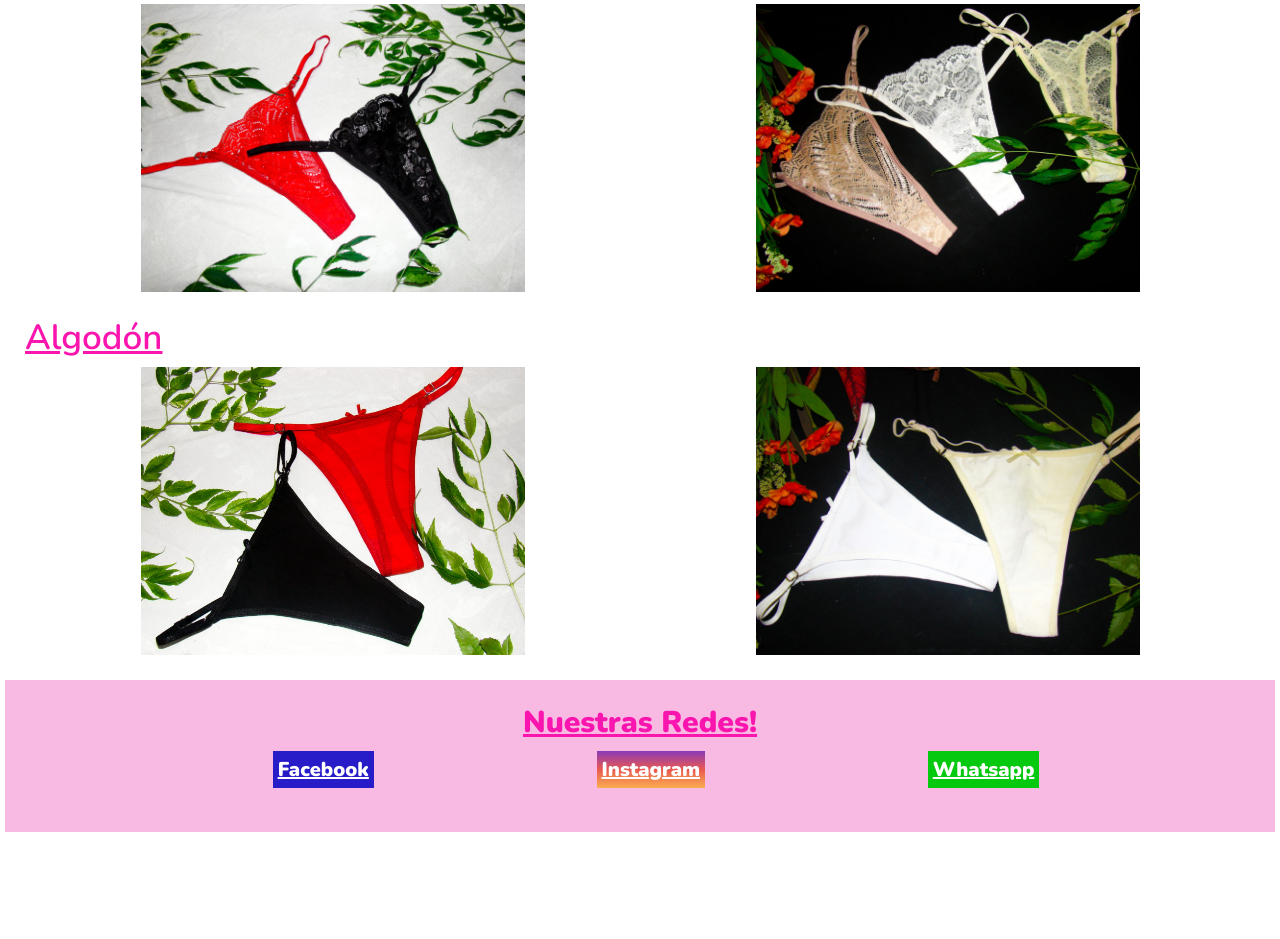
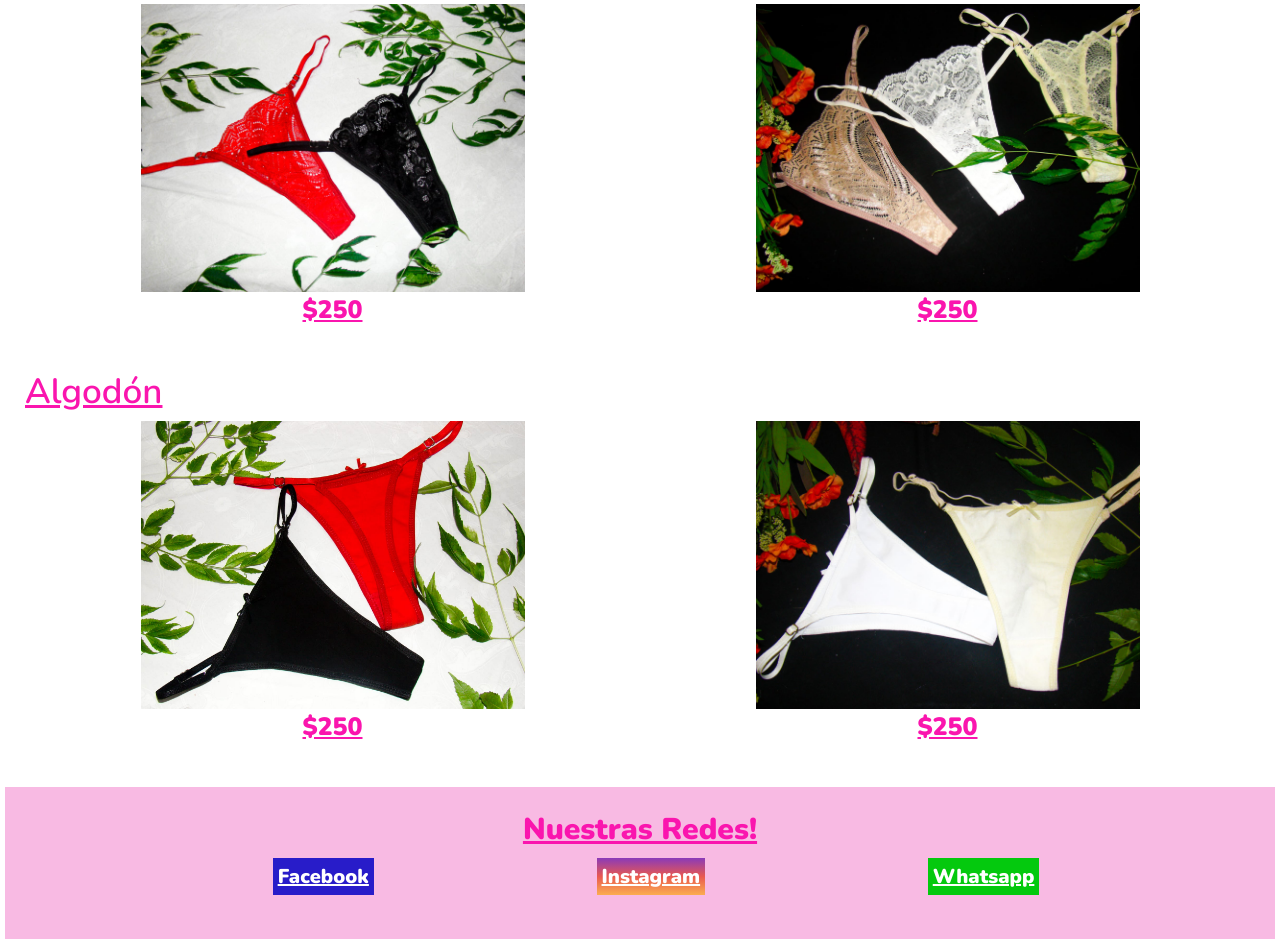
Before and after one commit to PabloPrando/RicharteLeonard, a website: page pages/bombachas.html in a window 1280 px wide. Shown: the part 462-1401 px from the top of the page. Before the commit the page ends 1294 px from the top, so only its background shows below. Drawn offline with nearby package versions, Linux system fonts and the light colour scheme; a web font is replaced by a local one.

Commit message:
cambio en H1 y precios bombachas

```diff
--- a/pages/bombachas.html
+++ b/pages/bombachas.html
@@ -72,7 +72,7 @@
         <section>
             <div class="tituloh1">
                 <h1>
-                    Richarte Leonard - Lenceria Fina
+                    Colección 2021 - Lenceria Fina
                 </h1>
             </div>
 
@@ -88,8 +88,16 @@
                 </h3>
 
                 <div class="flex-less">
-                    <img src="../multimedia/images/less-1.jpeg" alt="Encaje Rojo/Negro">
-                    <img src="../multimedia/images/less-2.jpeg" alt="Encaje Colores Claros">
+                    <div>
+                        <img src="../multimedia/images/less-1.jpeg" alt="Encaje Rojo/Negro">
+                        <p>$250</p>
+                    </div>
+                    <div>
+                        <img src="../multimedia/images/less-2.jpeg" alt="Encaje Colores Claros">
+                        <p>$250</p>
+                    </div>
+
+
                 </div>
 
             </div>
@@ -100,8 +108,16 @@
                 </h3>
 
                 <div class="flex-less">
-                    <img src="../multimedia/images/less-algodon-1.jpeg" alt="Algodón Negro/Rojo">
-                    <img src="../multimedia/images/less-algodon-2.jpeg" alt="Algodón Blanco">
+                    <div>
+                        <img src="../multimedia/images/less-algodon-1.jpeg" alt="Algodón Negro/Rojo">
+                        <p>$250</p>
+                    </div>
+                    <div>
+                        <img src="../multimedia/images/less-algodon-2.jpeg" alt="Algodón Blanco">
+                        <p>$250</p>
+                    </div>
+
+
                 </div>
             </div>
 
--- a/scss/_bombachas.scss
+++ b/scss/_bombachas.scss
@@ -30,8 +30,20 @@ main{
                 flex-direction: row;
                 justify-content: space-around;
 
-                img{
-                    width: 30vw;
+                div{
+                    img{
+                        width: 30vw;
+                    }
+
+                    p{
+                        text-align: center;
+                        text-decoration: underline;
+                        color: #fa15ae;
+                        font-family: 'Nunito', sans-serif;
+                        font-size: 25px;
+                        font-weight: bold;
+                    }
+
                 }
 
             }
@@ -55,9 +67,23 @@ main{
                 flex-direction: row;
                 justify-content: space-around;
 
-                img{
-                    width: 30vw;
+                div{
+                    img{
+                        width: 30vw;
+                    }
+
+                    p{
+                        text-align: center;
+                        text-decoration: underline;
+                        font-family: 'Nunito', sans-serif;
+                        color: #fa15ae;
+                        font-size: 25px;
+                        font-weight: bold;
+                    }
+
                 }
+
+
 
             }
         }
```
Also changed, not shown: index.html (+1 -1 lines), pages/conjuntos.html (+1 -1 lines), pages/contacto.html (+1 -1 lines), pages/enviosymediosdepago.html (+1 -1 lines), css/style.css.
